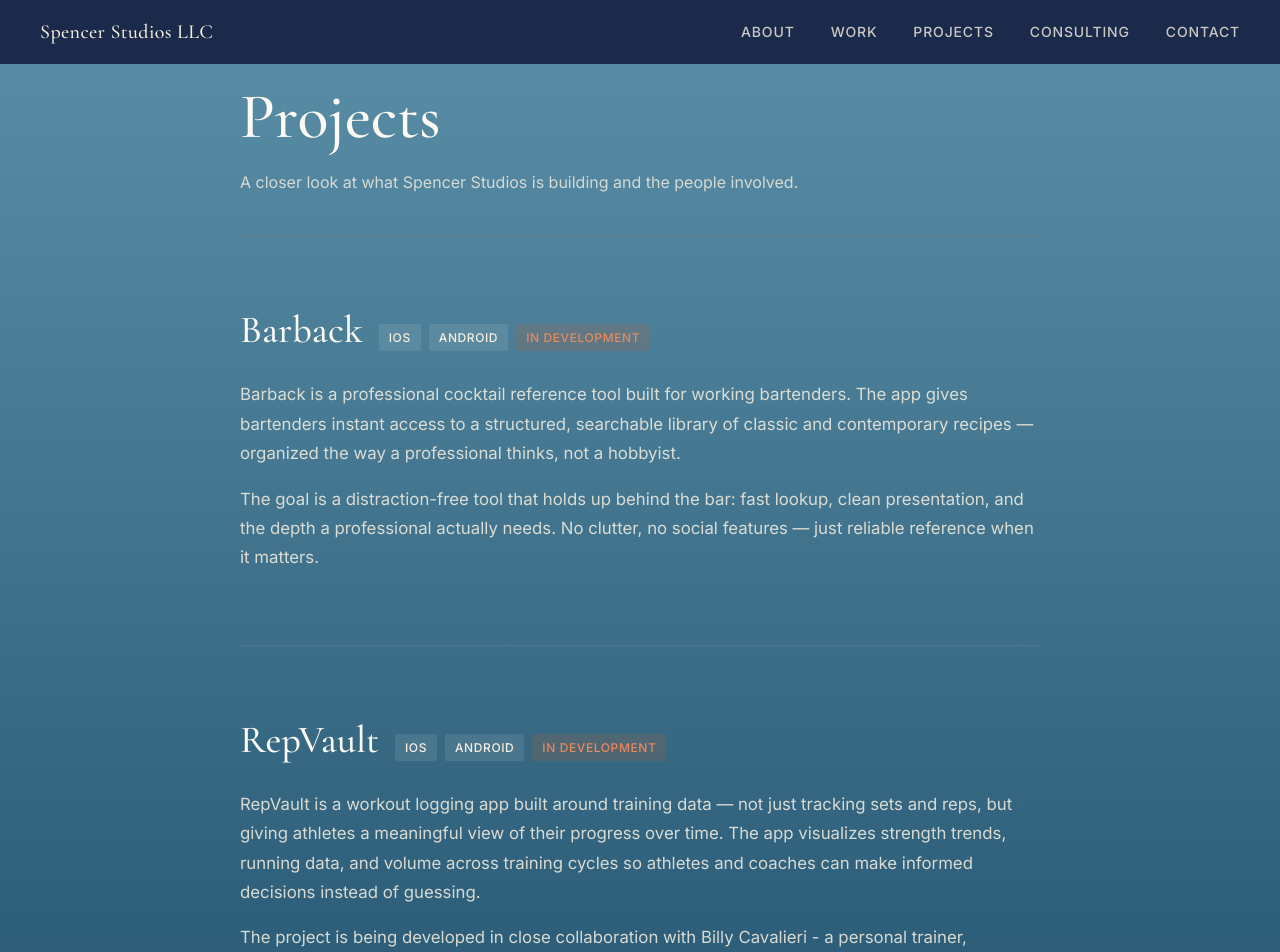
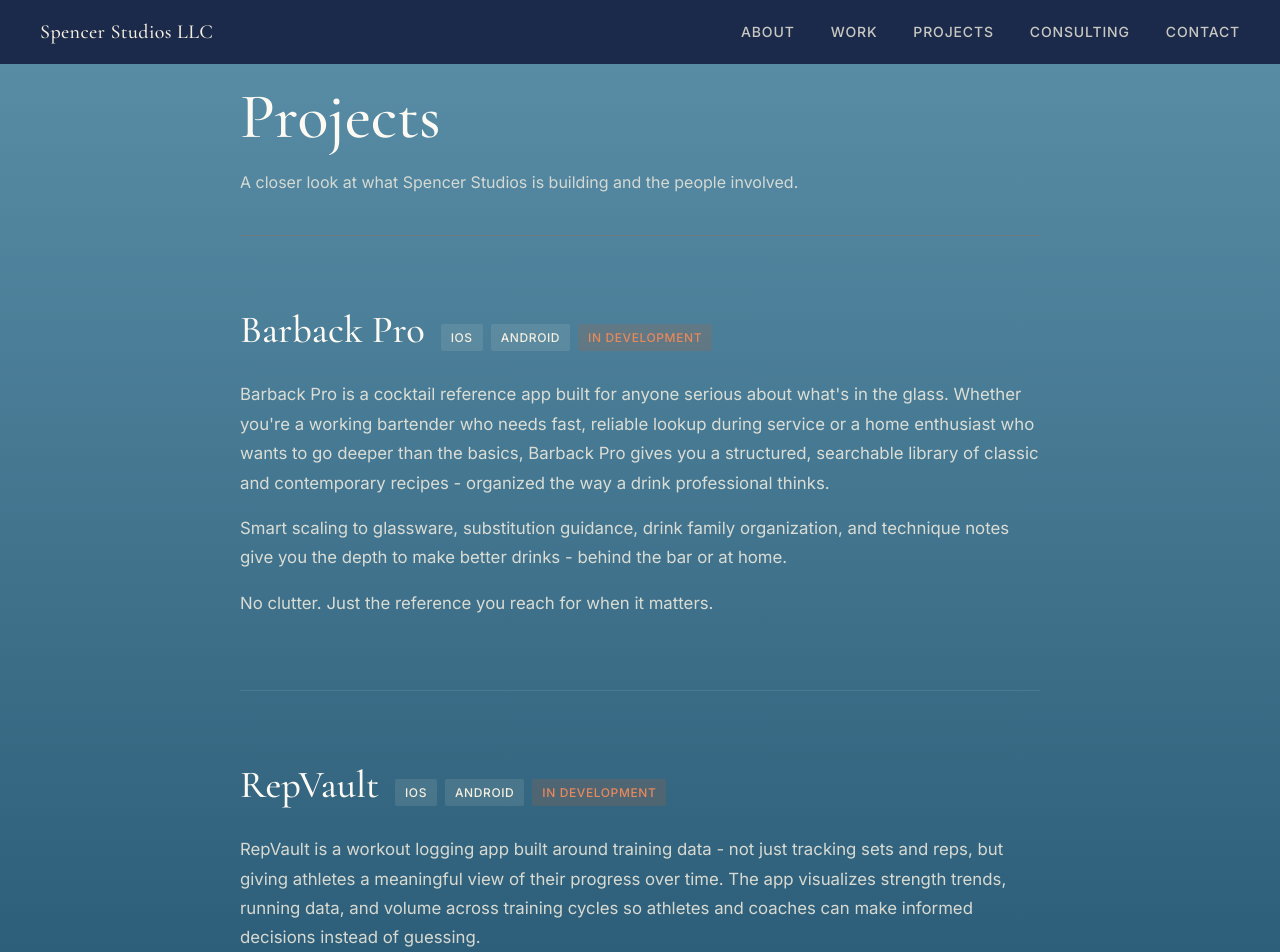
Before and after one commit to atreyu-s/SpencerStudiosWebsite, a React (Vite) app: page /projects in a window 1280 px wide. Shown: the top 952 px of the page. Built offline with nearby package versions, Linux system fonts and the light colour scheme.

Commit message:
Rename Barback to Barback Pro, rewrite description, remove all em dashes

```diff
--- a/src/components/About.jsx
+++ b/src/components/About.jsx
@@ -15,7 +15,7 @@
           <p>I left to build something of my own.</p>
           <p>
             Spencer Studios is my independent software studio, based out of Warren, Rhode Island.
-            Active projects span a few different spaces: Barback, a professional cocktail reference
+            Active projects span a few different spaces: Barback Pro, a professional cocktail reference
             tool for bartenders; RepVault, a workout logging app built around training data
             visualization; and AI Impact Index, a research and publishing platform documenting the
             real environmental and social costs of artificial intelligence. It also means consulting:
--- a/src/components/Hero.css
+++ b/src/components/Hero.css
@@ -102,7 +102,7 @@
   display: block;
 }
 
-/* small screen styling only — layout wraps automatically above */
+/* small screen styling only - layout wraps automatically above */
 @media (max-width: 560px) {
   .hero {
     padding: 48px 24px 60px;
--- a/src/components/Projects.jsx
+++ b/src/components/Projects.jsx
@@ -4,7 +4,7 @@
 
 const inProgress = [
   {
-    name: 'Barback',
+    name: 'Barback Pro',
     description: 'Professional cocktail reference for bartenders.',
     platforms: ['iOS', 'Android'],
     status: 'In Development',
--- a/src/pages/ProjectsPage.css
+++ b/src/pages/ProjectsPage.css
@@ -75,7 +75,7 @@
   opacity: 0.85;
 }
 
-/* Badges — light variants scoped to projects page */
+/* Badges - light variants scoped to projects page */
 
 .badge {
   display: inline-block;
--- a/src/pages/ProjectsPage.jsx
+++ b/src/pages/ProjectsPage.jsx
@@ -4,12 +4,13 @@
 
 const projects = [
   {
-    name: 'Barback',
+    name: 'Barback Pro',
     status: 'In Development',
     platforms: ['iOS', 'Android'],
     description: [
-      'Barback is a professional cocktail reference tool built for working bartenders. The app gives bartenders instant access to a structured, searchable library of classic and contemporary recipes — organized the way a professional thinks, not a hobbyist.',
-      'The goal is a distraction-free tool that holds up behind the bar: fast lookup, clean presentation, and the depth a professional actually needs. No clutter, no social features — just reliable reference when it matters.',
+      'Barback Pro is a cocktail reference app built for anyone serious about what\'s in the glass. Whether you\'re a working bartender who needs fast, reliable lookup during service or a home enthusiast who wants to go deeper than the basics, Barback Pro gives you a structured, searchable library of classic and contemporary recipes - organized the way a drink professional thinks.',
+      'Smart scaling to glassware, substitution guidance, drink family organization, and technique notes give you the depth to make better drinks - behind the bar or at home.',
+      'No clutter. Just the reference you reach for when it matters.',
     ],
     partner: null,
   },
@@ -18,7 +19,7 @@
     status: 'In Development',
     platforms: ['iOS', 'Android'],
     description: [
-      'RepVault is a workout logging app built around training data — not just tracking sets and reps, but giving athletes a meaningful view of their progress over time. The app visualizes strength trends, running data, and volume across training cycles so athletes and coaches can make informed decisions instead of guessing.',
+      'RepVault is a workout logging app built around training data - not just tracking sets and reps, but giving athletes a meaningful view of their progress over time. The app visualizes strength trends, running data, and volume across training cycles so athletes and coaches can make informed decisions instead of guessing.',
       'The project is being developed in close collaboration with Billy Cavalieri - a personal trainer, performance enhancement specialist, and triathlete - to ensure the tool reflects how serious athletes and coaches actually think about training data.',
     ],
     partner: {
```
